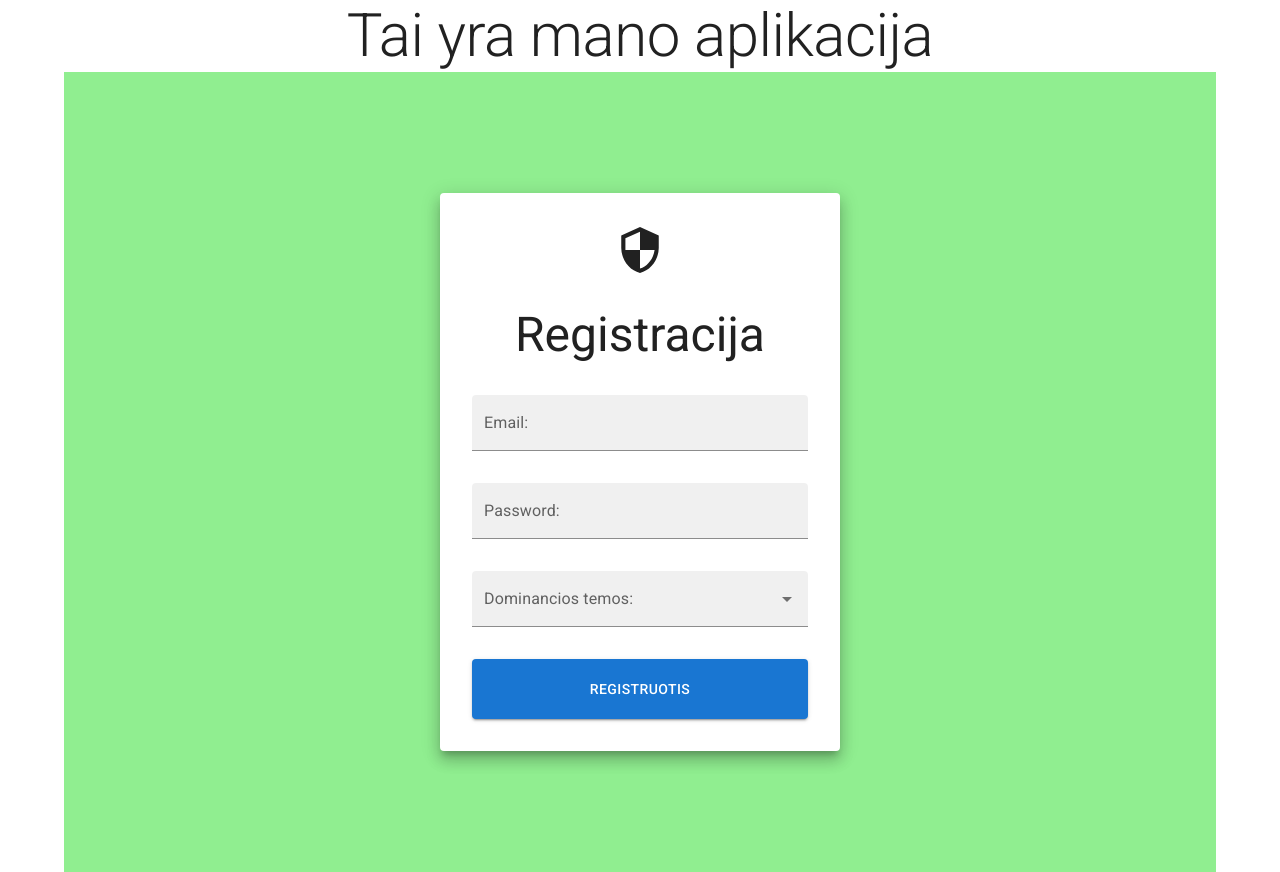
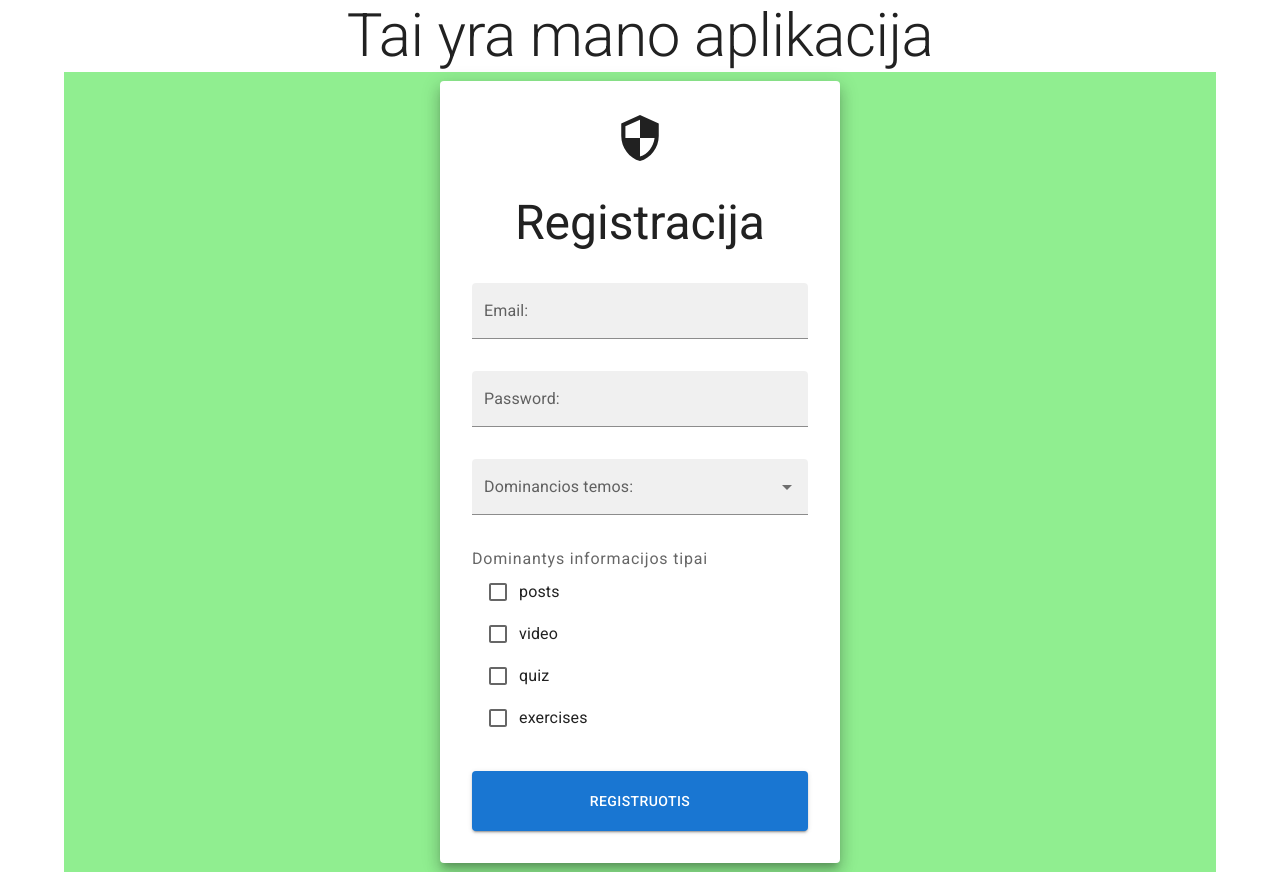
Before and after one commit to ErnestasRa/React---MUI-Login-form, a React (Create React App) app: page / in a window 1280 px wide. Built offline with nearby package versions, Linux system fonts and the light colour scheme.

Commit message:
feat: React MUI controlled checkbox created

```diff
--- /dev/null
+++ b/src/components/form-controls/checkbox-group.tsx
@@ -0,0 +1,39 @@
+import {
+  Box,
+  Checkbox,
+  FormControlLabel,
+  FormGroup,
+  FormLabel,
+} from '@mui/material';
+import * as React from 'react';
+
+type CheckboxOption = {
+  value: string,
+  label: string,
+};
+
+type CheckboxGroupProps = {
+  label: string,
+  name: string,
+  options: CheckboxOption[]
+};
+
+const CheckboxGroup:React.FC<CheckboxGroupProps> = ({
+  label,
+  name,
+  options,
+}) => (
+  <Box>
+    <FormLabel sx={{ letterSpacing: '0.05em', mb: 1 }}>{label}</FormLabel>
+    <FormGroup sx={{ display: 'flex', flexDirection: 'column', px: 2 }}>
+      {options.map((option) => (
+        <FormControlLabel
+          key={option.value}
+          control={<Checkbox value={option.value} name={name} />}
+          label={option.label}
+        />
+      ))}
+    </FormGroup>
+  </Box>
+);
+export default CheckboxGroup;
--- a/src/components/login-form-page.tsx
+++ b/src/components/login-form-page.tsx
@@ -8,7 +8,7 @@ import {
 } from '@mui/material';
 import React from 'react';
 import SecurityIcon from '@mui/icons-material/Security';
-import CustomSizeCheckbox from './custom-size-checkbox';
+import CustomSizeCheckbox from './form-controls/custom-size-checkbox';
 
 const LoginForm = () => {
     const [username, setUsername] = React.useState('');
--- a/src/components/register-page.tsx
+++ b/src/components/register-page.tsx
@@ -8,6 +8,7 @@ import {
 } from '@mui/material';
 import React from 'react';
 import SecurityIcon from '@mui/icons-material/Security';
+import CheckboxGroup from './form-controls/checkbox-group';
 
 const topics: Topic[] = [
   { id: '1', title: 'HTML' },
@@ -89,7 +90,17 @@ const RegisterForm = () => {
             )}
 
           />
+          <CheckboxGroup
+            label="Dominantys informacijos tipai"
+            name="interest-types"
+            options={[
+              { value: '1', label: 'posts' },
+              { value: '2', label: 'video' },
+              { value: '3', label: 'quiz' },
+              { value: '4', label: 'exercises' },
+            ]}
 
+          />
           <Button
             type="submit"
             variant="contained"
```
Also changed, not shown: src/components/form-controls/custom-size-checkbox.tsx (renamed from src/components/custom-size-checkbox.tsx).
